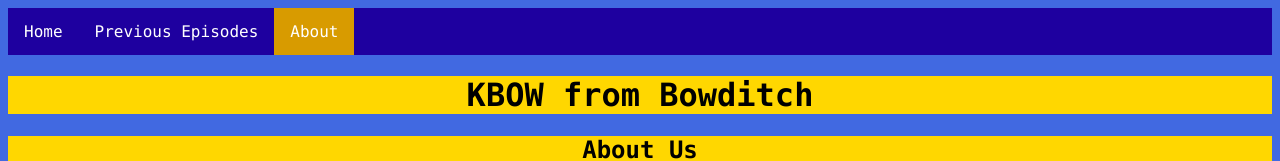
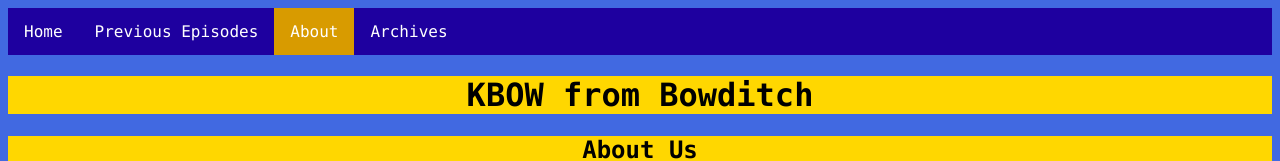
Before and after one commit to bmskbowsite/bmskbowsite.github.io, a plain HTML site: page about.html in a window 1280 px wide. Shown: the top 161 px of the page. Drawn offline with Linux system fonts and the light colour scheme; a script that the page names is missing.

Commit message:
Update about.html

```diff
--- a/about.html
+++ b/about.html
@@ -12,8 +12,9 @@
 		<center>
 			<ul>
 			<li><a href="index.html">Home</a>
-  		<li><a href="videos.html">Previous Episodes</a>
+  			<li><a href="videos.html">Previous Episodes</a>
 			<li><a class="active" href="about.html">About</a>
+			<li><a href="archives.html">Archives</a
 			</li>
 			</ul>
     <h1>KBOW from Bowditch</h1>
```
